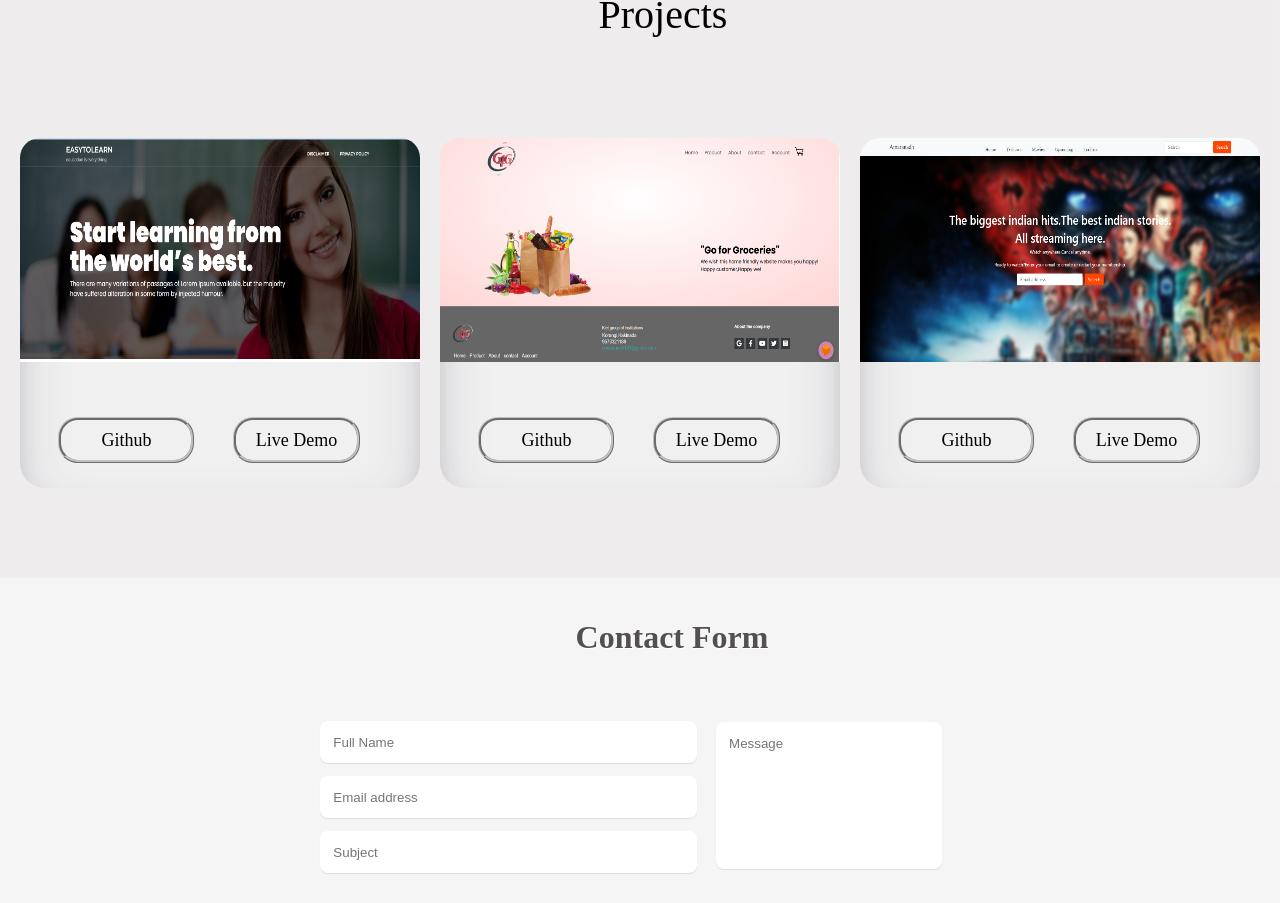
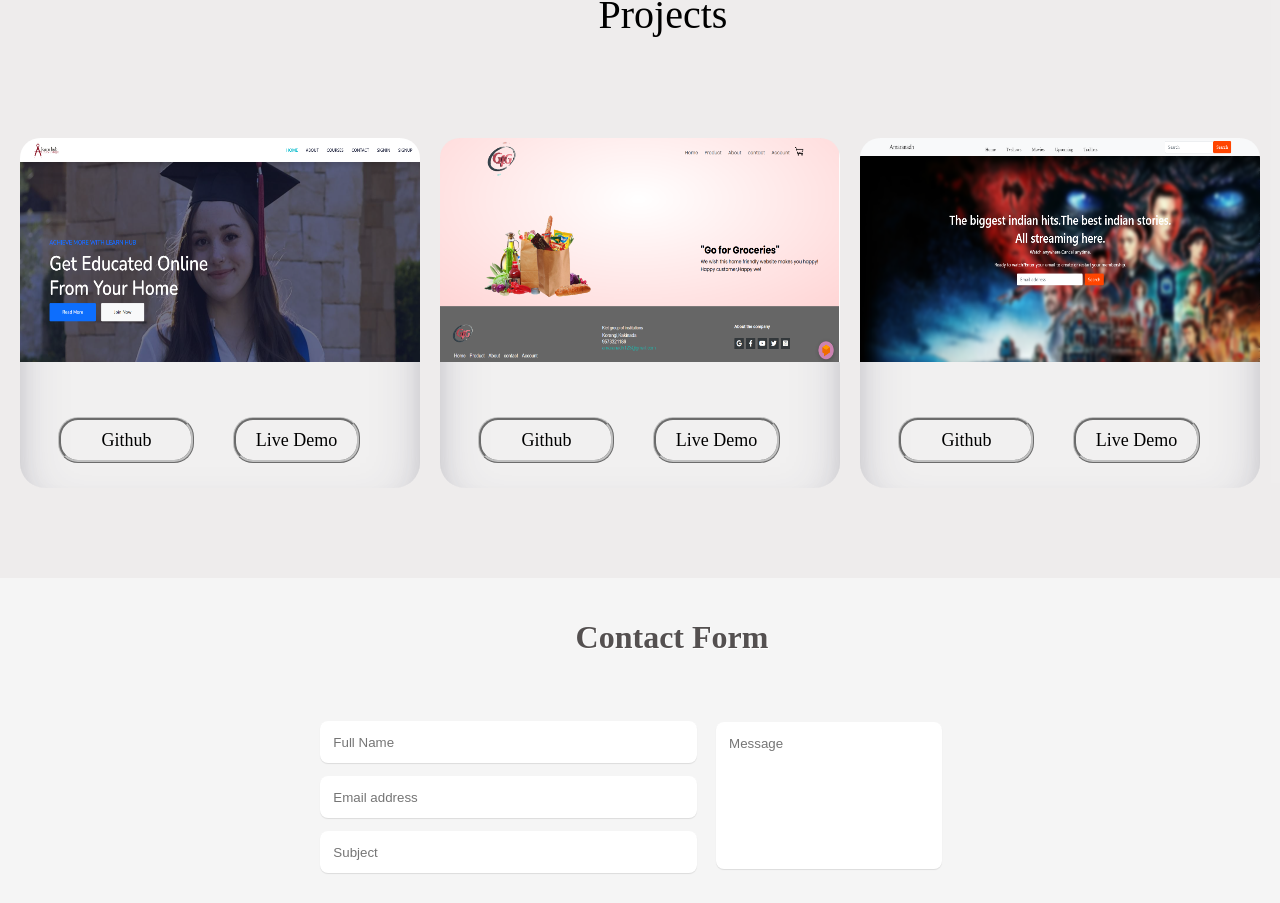
Before and after one commit to Amaranadh9989/Amaranadh_portfolio, a React (Create React App) app: page / in a window 1280 px wide. Shown: the part 2566-3469 px from the top of the page. Built offline with nearby package versions, Linux system fonts and the light colour scheme.

Commit message:
project add

```diff
--- a/src/components/Project.js
+++ b/src/components/Project.js
@@ -1,6 +1,6 @@
 import React from 'react';
 import './Project.css';
-import easylearn from './images/project_1.png';
+import leranhub from './images/learnhub.png';
 import g4g from './images/project_2.png';
 import movie from './images/Movie_Hub.png';
 const Project = () => {
@@ -15,12 +15,12 @@ const Project = () => {
         <div className='project_container'>
             <div className='project_sub'>
                 <div className='project_card'>
-                <img src={easylearn} alt='image logo' className='easylearn'/>
+                <img src={leranhub} alt='image logo' className='easylearn'/>
                 <div className='project_button'>
                 <a href='https://github.com/Amaranadh9989' target='blank'rel="noopener noreferrer" className='github_link'>
                     Github
                 </a>
-                    <a href="#" target='blank'rel="noopener noreferrer" className='demo_link'>
+                    <a href="https://amaranadhlearnhub.pythonanywhere.com/" target='blank'rel="noopener noreferrer" className='demo_link'>
                         Live Demo
                     </a>
                 </div>
```
Also changed, not shown: src/components/images/learnhub.png (added).
